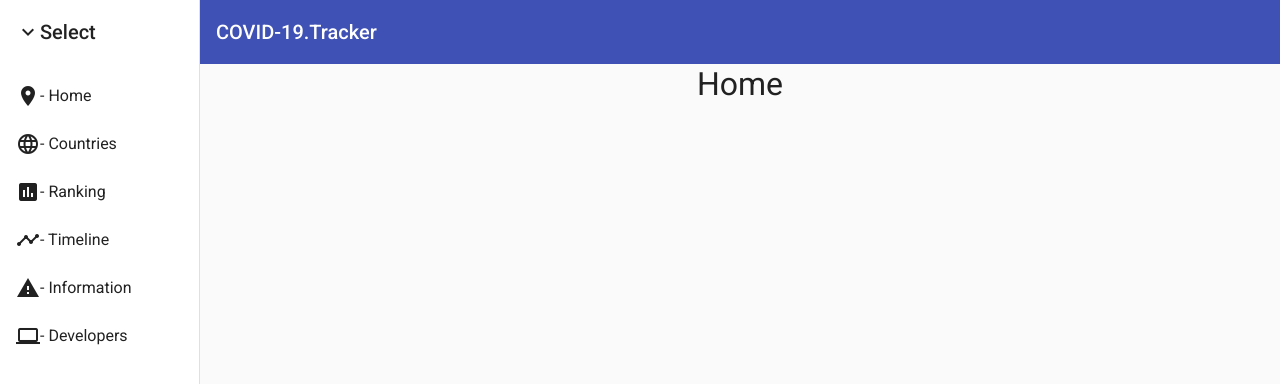
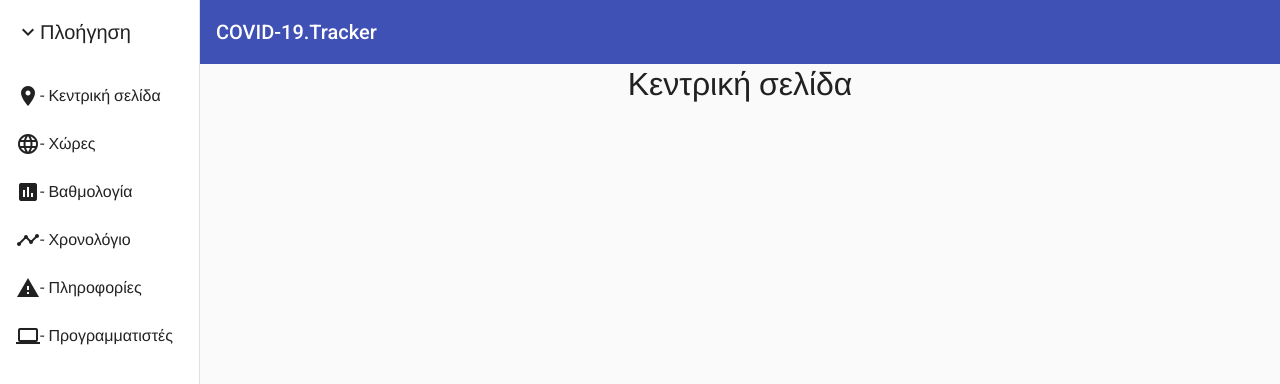
Before and after one commit to covid19track/covid-tracker, an Angular app: page /home in a window 1280 px wide. Shown: the top 384 px of the page. Built offline with nearby package versions, Linux system fonts and the light colour scheme; no server answers.

Commit message:
feat: greek titles / text

```diff
--- a/src/app/home/home.component.html
+++ b/src/app/home/home.component.html
@@ -1,5 +1,5 @@
 <div class="container">
-  <p>Home</p>
+  <p>Κεντρική σελίδα</p>
   <div class="chart-panel">
     <div *ngIf="chart">
       <canvas id="canvas">{{ chart }}</canvas>
--- a/src/app/list/list.component.html
+++ b/src/app/list/list.component.html
@@ -1,5 +1,5 @@
 <div class="container">
-  <p>Total Countries</p>
+  <p>Χώρες</p>
 </div>
 
 <div class="country-container">
@@ -16,7 +16,7 @@
           <img class="country-flag" mat-card-img-small
             src="https://www.countryflags.io/{{country.countryInfo.iso2}}/shiny/64.png" alt="">
           <mat-card-content>
-            {{ country.cases }} Cases <br> {{ country.deaths }} Deaths <br> {{ country.recovered}} Recovered
+            {{ country.cases }} περιστατικά <br> {{ country.deaths }} θάνατοι <br> {{ country.recovered}} ανάρρωσαν
           </mat-card-content>
         </mat-card>
       </div>
--- a/src/app/navigation/navigation.component.html
+++ b/src/app/navigation/navigation.component.html
@@ -2,26 +2,26 @@
   <mat-sidenav #drawer class="sidenav" fixedInViewport [attr.role]="(isHandset$ | async) ? 'dialog' : 'navigation'"
     [mode]="(isHandset$ | async) ? 'over' : 'side'" [opened]="(isHandset$ | async) === false">
     <mat-toolbar>
-      <mat-icon>keyboard_arrow_down</mat-icon> Select
+      <mat-icon>keyboard_arrow_down</mat-icon> Πλοήγηση
     </mat-toolbar>
     <mat-nav-list>
       <a mat-list-item [routerLink]="['home']">
-        <mat-icon>location_on</mat-icon> - Home
+        <mat-icon>location_on</mat-icon> - Κεντρική σελίδα
       </a>
       <a mat-list-item [routerLink]="['list']">
-        <mat-icon>language</mat-icon> - Countries
+        <mat-icon>language</mat-icon> - Χώρες
       </a>
       <a mat-list-item>
-        <mat-icon>insert_chart</mat-icon> - Ranking
+        <mat-icon>insert_chart</mat-icon> - Βαθμολογία
       </a>
       <a mat-list-item>
-        <mat-icon>timeline</mat-icon> - Timeline
+        <mat-icon>timeline</mat-icon> - Χρονολόγιο
       </a>
       <a mat-list-item>
-        <mat-icon>warning</mat-icon> - Information
+        <mat-icon>warning</mat-icon> - Πληροφορίες
       </a>
       <a mat-list-item>
-        <mat-icon>computer</mat-icon> - Developers
+        <mat-icon>computer</mat-icon> - Προγραμματιστές
       </a>
     </mat-nav-list>
   </mat-sidenav>
```
